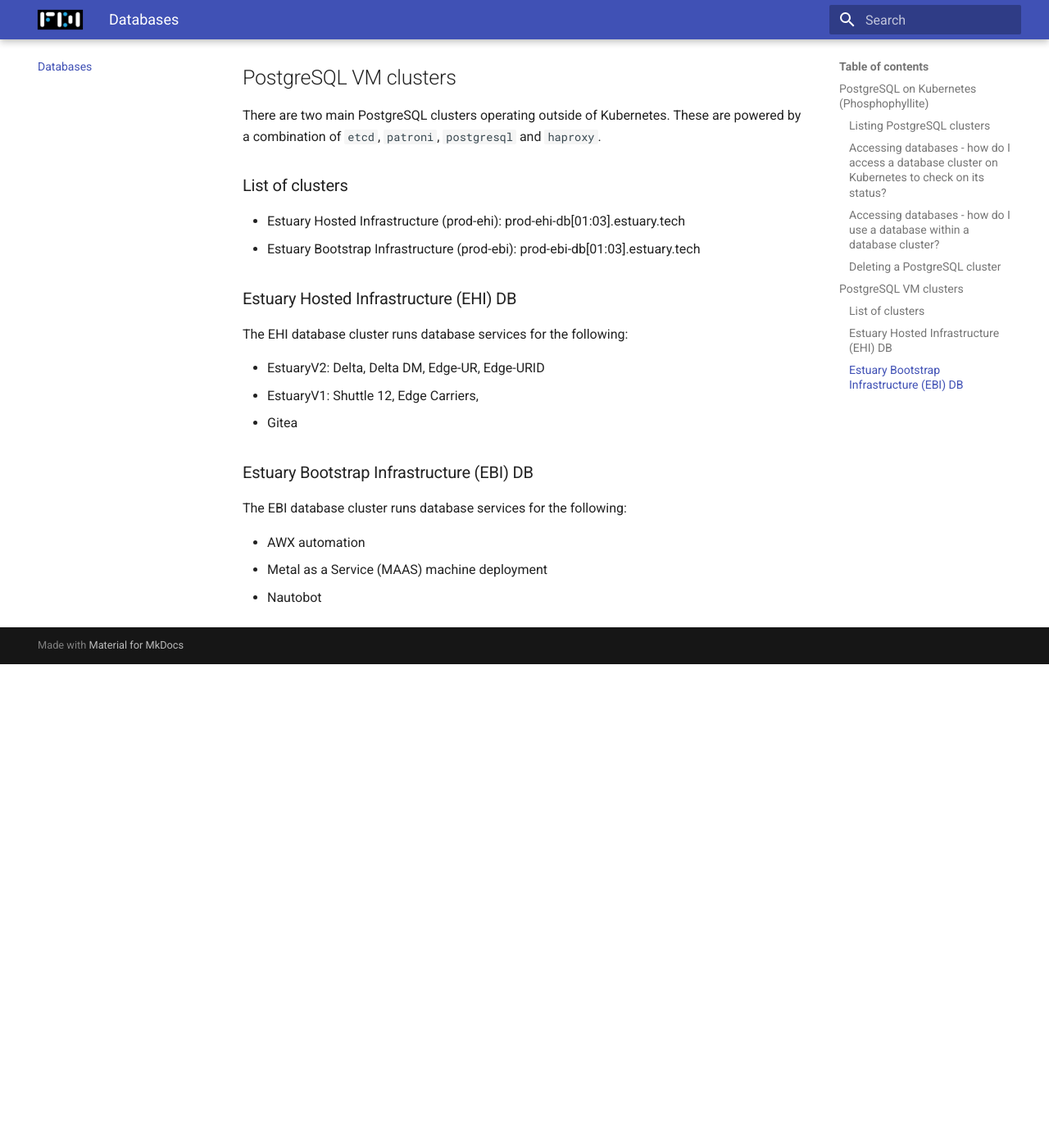
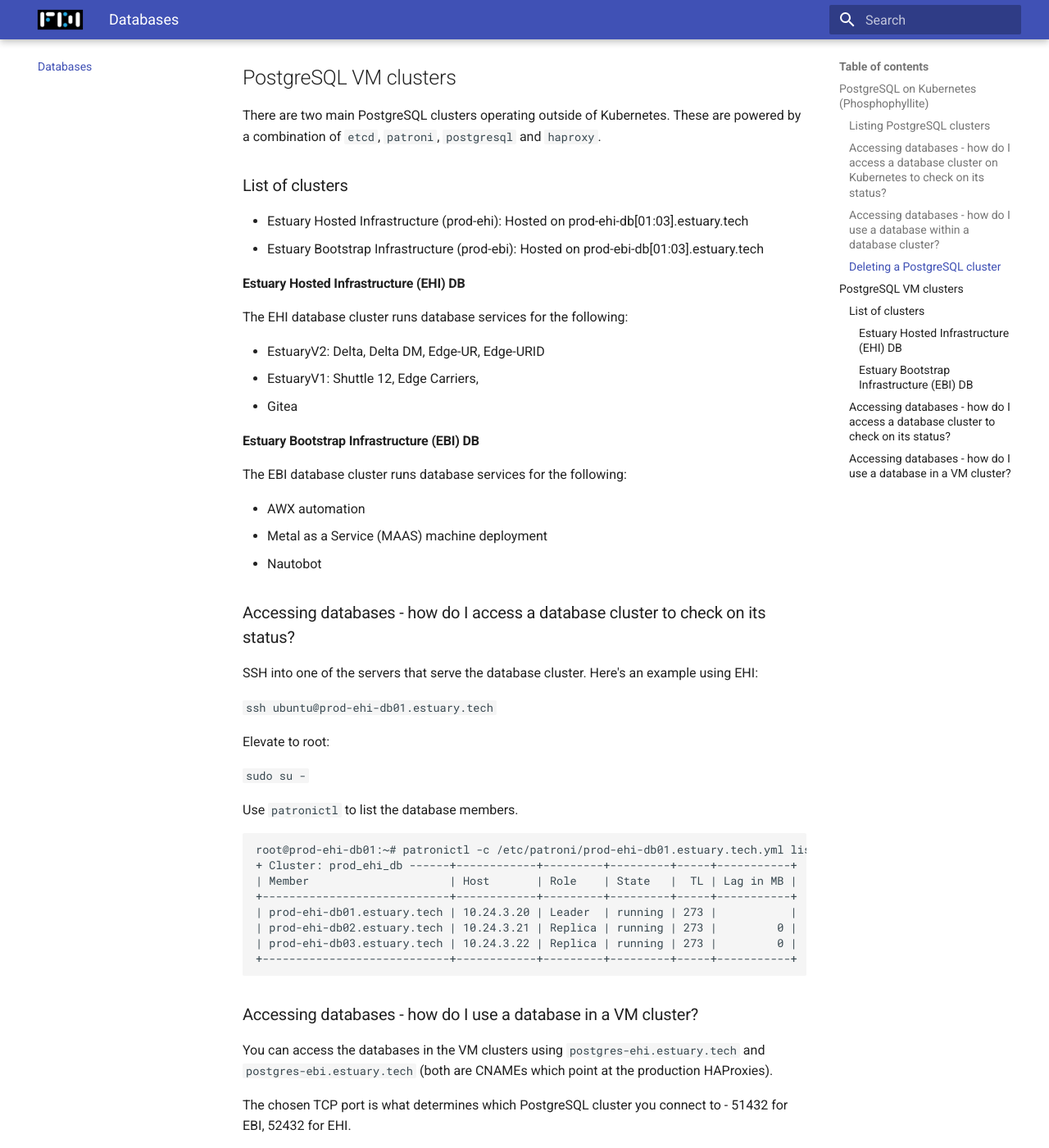
Before and after one commit to application-research/estuary-hosted-infrastructure, an MkDocs documentation site: the page built from docs/admin/databases/index.md, in a window 1280 px wide and 1400 px high, scrolled down 3035 px. Shown: the whole window at 82% size. Built offline with MkDocs 1.6.1 and Material for MkDocs 9.7.7, drawn with Linux system fonts in a browser that asks for light colours; before the commit the page ends 3845 px from its top, so only the background shows below that.

Commit message:
Finish up DB documentation for now

````diff
--- a/docs/admin/databases/index.md
+++ b/docs/admin/databases/index.md
@@ -66,19 +66,47 @@
 
 ### List of clusters
 
-* Estuary Hosted Infrastructure (prod-ehi): prod-ehi-db[01:03].estuary.tech
-* Estuary Bootstrap Infrastructure (prod-ebi): prod-ebi-db[01:03].estuary.tech
+* Estuary Hosted Infrastructure (prod-ehi): Hosted on prod-ehi-db[01:03].estuary.tech
+* Estuary Bootstrap Infrastructure (prod-ebi): Hosted on prod-ebi-db[01:03].estuary.tech
 
-### Estuary Hosted Infrastructure (EHI) DB
+#### Estuary Hosted Infrastructure (EHI) DB
 The EHI database cluster runs database services for the following:
 
 * EstuaryV2: Delta, Delta DM, Edge-UR, Edge-URID
 * EstuaryV1: Shuttle 12, Edge Carriers,
 * Gitea
 
-### Estuary Bootstrap Infrastructure (EBI) DB
+#### Estuary Bootstrap Infrastructure (EBI) DB
 The EBI database cluster runs database services for the following:
 
 * AWX automation
 * Metal as a Service (MAAS) machine deployment
 * Nautobot
+
+### Accessing databases - how do I access a database cluster to check on its status?
+SSH into one of the servers that serve the database cluster. Here's an example using EHI:
+
+`ssh ubuntu@prod-ehi-db01.estuary.tech`
+
+Elevate to root:
+
+`sudo su -`
+
+Use `patronictl` to list the database members.
+
+```
+root@prod-ehi-db01:~# patronictl -c /etc/patroni/prod-ehi-db01.estuary.tech.yml list
++ Cluster: prod_ehi_db ------+------------+---------+---------+-----+-----------+
+| Member                     | Host       | Role    | State   |  TL | Lag in MB |
++----------------------------+------------+---------+---------+-----+-----------+
+| prod-ehi-db01.estuary.tech | 10.24.3.20 | Leader  | running | 273 |           |
+| prod-ehi-db02.estuary.tech | 10.24.3.21 | Replica | running | 273 |         0 |
+| prod-ehi-db03.estuary.tech | 10.24.3.22 | Replica | running | 273 |         0 |
++----------------------------+------------+---------+---------+-----+-----------+
+```
+
+### Accessing databases - how do I use a database in a VM cluster?
+
+You can access the databases in the VM clusters using `postgres-ehi.estuary.tech` and `postgres-ebi.estuary.tech` (both are CNAMEs which point at the production HAProxies).
+
+The chosen TCP port is what determines which PostgreSQL cluster you connect to - 51432 for EBI, 52432 for EHI.
````
